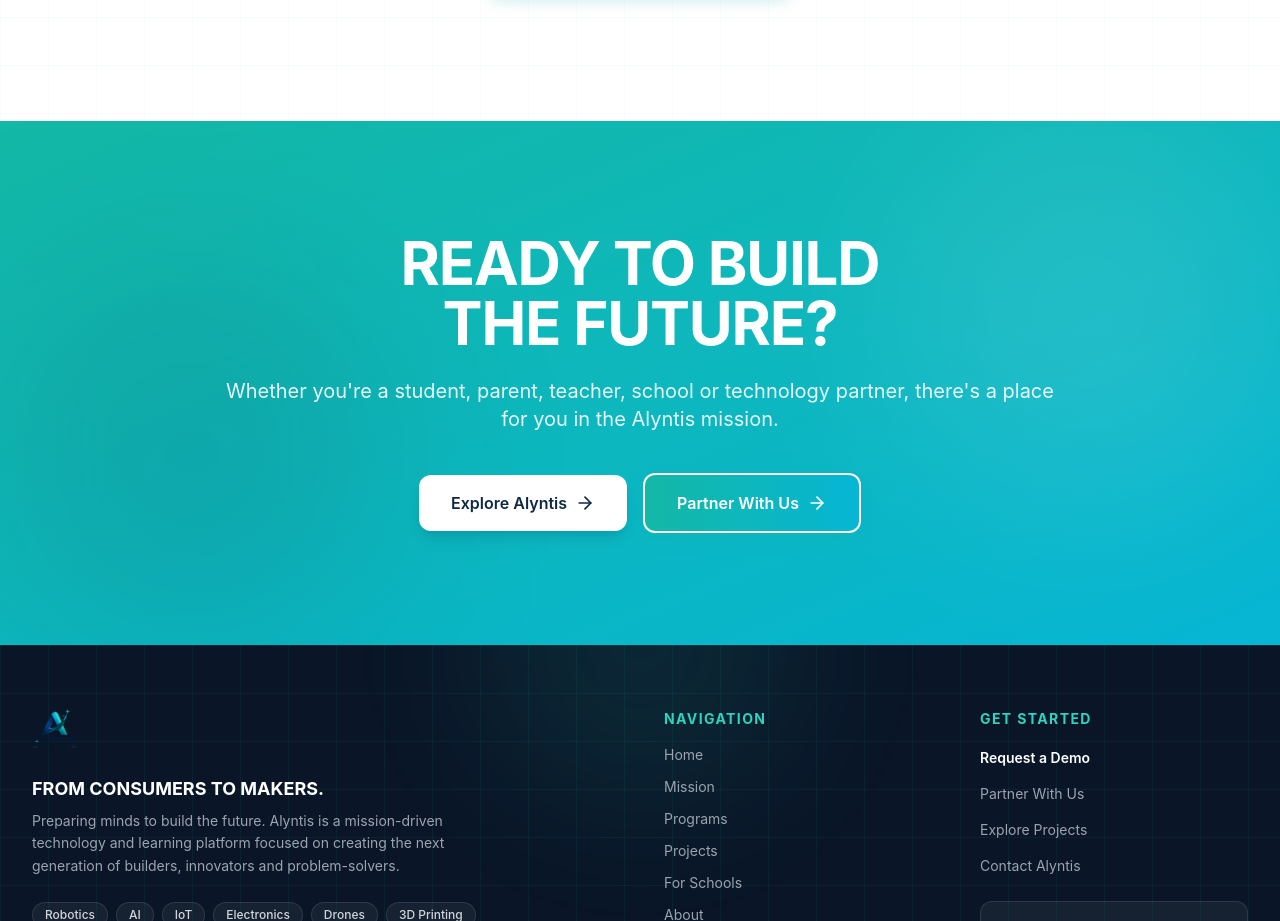
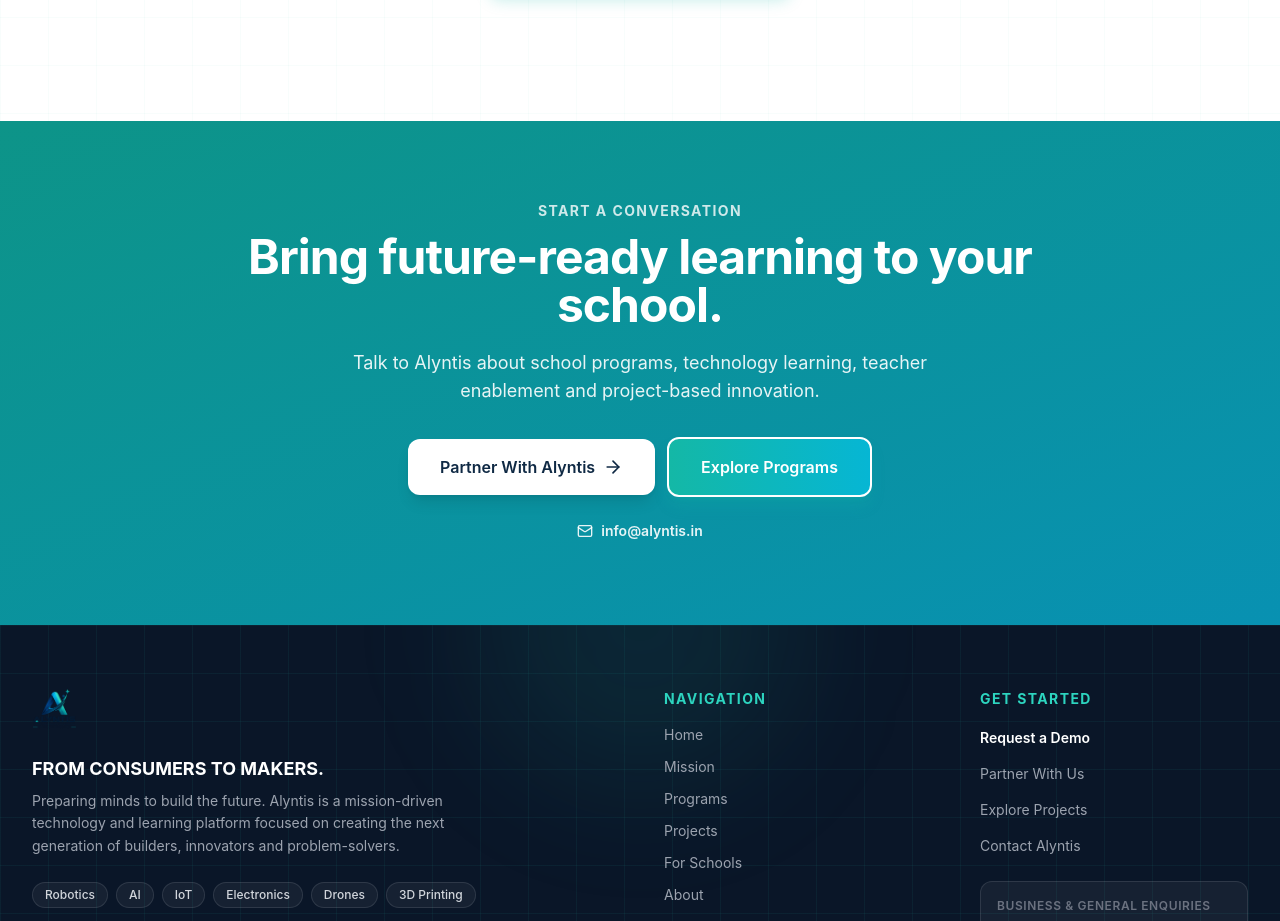
Before and after one commit to Pratham-ds/alyntis, a React (Vite) app: page / in a window 1280 px wide. Shown: the part 5080-6001 px from the top of the page. Built offline with nearby package versions, Linux system fonts and the light colour scheme; no server answers; a web font is replaced by a local one.

Commit message:
refactor: add school-focused homepage CTA

```diff
--- a/src/components/home/CTASection.tsx
+++ b/src/components/home/CTASection.tsx
@@ -1,39 +1,25 @@
-import { ArrowRight } from 'lucide-react';
+import { ArrowRight, Mail } from 'lucide-react';
 import Reveal from '@/components/ui/Reveal';
 import Button from '@/components/ui/Button';
 
 export default function CTASection() {
   return (
-    <section className="relative overflow-hidden bg-gradient-to-br from-teal-500 to-cyan-500 py-20 lg:py-28">
+    <section id="contact" className="relative overflow-hidden bg-gradient-to-br from-teal-600 to-cyan-600 py-16 lg:py-20">
       <div className="absolute inset-0 bg-grid-pattern opacity-10" />
-      <div className="absolute top-0 right-0 h-96 w-96 rounded-full bg-white/10 blur-[100px]" />
-      <div className="absolute bottom-0 left-0 h-96 w-96 rounded-full bg-navy-950/10 blur-[100px]" />
-
       <div className="relative mx-auto max-w-4xl px-4 text-center sm:px-6 lg:px-8">
         <Reveal>
-          <h2 className="text-4xl font-bold text-white sm:text-5xl lg:text-6xl">
-            READY TO BUILD
-            <br />
-            THE FUTURE?
-          </h2>
-          <p className="mt-6 text-lg text-white/90 sm:text-xl">
-            Whether you're a student, parent, teacher, school or technology partner, there's a place
-            for you in the Alyntis mission.
+          <p className="text-sm font-bold uppercase tracking-widest text-white/80">Start a Conversation</p>
+          <h2 className="mt-3 text-3xl font-bold text-white sm:text-4xl lg:text-5xl">Bring future-ready learning to your school.</h2>
+          <p className="mx-auto mt-5 max-w-2xl text-base leading-relaxed text-white/90 sm:text-lg">
+            Talk to Alyntis about school programs, technology learning, teacher enablement and project-based innovation.
           </p>
-          <div className="mt-10 flex flex-col items-center justify-center gap-4 sm:flex-row">
-            <Button to="/mission" variant="light" size="lg">
-              Explore Alyntis
-              <ArrowRight className="h-5 w-5" />
-            </Button>
-            <Button
-              to="/schools"
-              size="lg"
-              className="border-2 border-white bg-transparent text-white hover:bg-white hover:text-teal-600"
-            >
-              Partner With Us
-              <ArrowRight className="h-5 w-5" />
-            </Button>
+          <div className="mt-8 flex flex-col items-center justify-center gap-3 sm:flex-row">
+            <Button to="/request-demo" variant="light" size="lg">Partner With Alyntis <ArrowRight className="h-5 w-5" /></Button>
+            <Button to="/programs" size="lg" className="border-2 border-white bg-transparent text-white hover:bg-white hover:text-teal-600">Explore Programs</Button>
           </div>
+          <a href="mailto:info@alyntis.in" className="mt-6 inline-flex items-center gap-2 text-sm font-semibold text-white/90 hover:text-white">
+            <Mail className="h-4 w-4" /> info@alyntis.in
+          </a>
         </Reveal>
       </div>
     </section>
```
